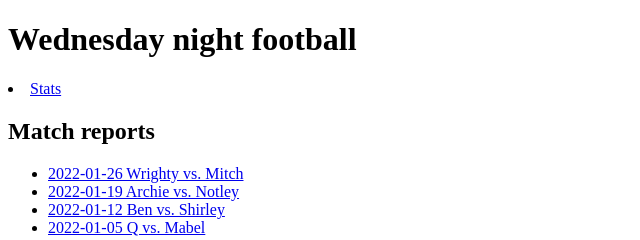
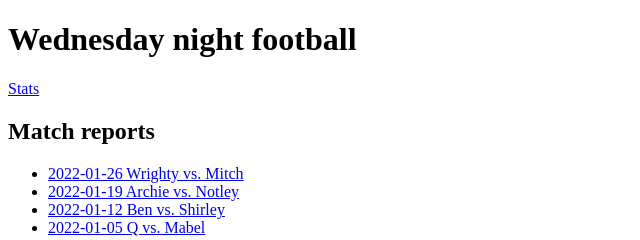
Before and after one commit to jdbaldry/refsix, a plain HTML site: page index.html in a window 1280 px wide. Shown: the full height of the page, 0-640 px from the left. Drawn offline with Linux system fonts and the light colour scheme.

Commit message:
Fix index formatting and add Stats page title
Signed-off-by: Jack Baldry <jack.baldry@grafana.com>

```diff
--- a/index.html
+++ b/index.html
@@ -5,9 +5,9 @@
 </head>
 <body>
   <h1>Wednesday night football</h1>
-  <li>
+  <div>
     <a href='./stats.html'>Stats</a>
-  </li>
+  </div>
   <h2>Match reports</h2>
   <ul>
     <li>
```
Also changed, not shown: stats.html (+1 -1 lines), 1 other file.
